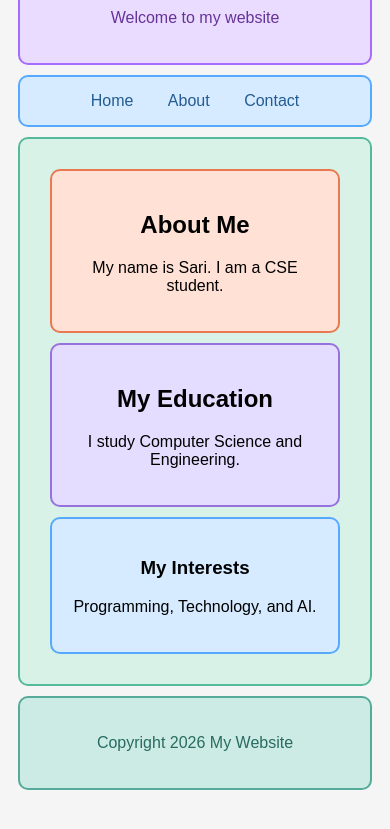
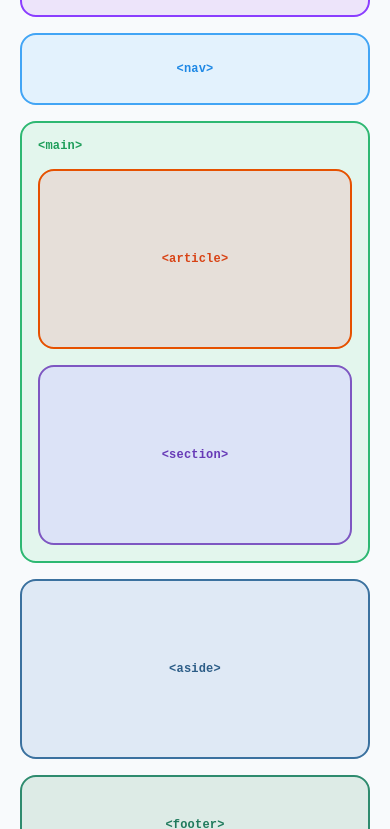
Before and after one commit to Phongsarii/Web-design, a plain HTML site: page structure.html in a window 390 px wide. Shown: the part 103-932 px from the top of the page. Before the commit the page ends 903 px from the top, so only its background shows below. Drawn offline with Linux system fonts and the light colour scheme.

Commit message:
Refactor HTML structure and improve styling
Updated HTML structure and styles for better layout and responsiveness.

```diff
--- a/structure.html
+++ b/structure.html
@@ -1,125 +1,126 @@
-
 <!DOCTYPE html>
 <html lang="en">
 <head>
-  <meta charset="UTF-8">
-  <title>My First Web Structure</title>
-
+    <meta charset="UTF-8">
+    <meta name="viewport" content="width=device-width, initial-scale=1.0">
+    <title>document-structure.html</title>
     <style>
+        * {
+            box-sizing: border-box;
+        }
+        html {
+            background: #e2e8f0;
+        }
         body {
-            font-family: Arial;
-            text-align: center;
-            background-color: #f5f5f5;
+            width: min(820px, 100%);
+            margin: 0 auto;
+            min-height: 100vh;
+            background: #f8fafc;
+            display: grid;
+            grid-template-columns: minmax(0, 2.05fr) minmax(0, 1fr);
+            align-items: stretch;
+            gap: 16px;
+            padding: 28px 20px 40px;
+            font-family: monospace, sans-serif;
+            font-weight: bold;
         }
-
+        header, nav, main, article, section, aside, footer {
+            border: 2.5px solid;
+            border-radius: 16px;
+            letter-spacing: 0.2px;
+        }
+        header, nav, footer {
+            grid-column: 1 / -1;
+        }
         header {
-            background-color: #eadcff;
-            color: #663399;
-            padding: 20px;
-            margin: 10px;
-            border: 2px solid #a66cff;
-            border-radius: 10px;
+            background-color: #ede4fa;
+            border-color: #8b3dff;
+            color: #7c2ae8;
+            height: 92px;
+            display: grid;
+            place-items: center;
         }
-
         nav {
-            background-color: #d6ebff;
-            padding: 15px;
-            margin: 10px;
-            border: 2px solid #55aaff;
-            border-radius: 10px;
+            background-color: #e3f2fd;
+            border-color: #42a5f5;
+            color: #1e88e5;
+            height: 72px;
+            display: grid;
+            place-items: center;
         }
-
-        nav a {
-            margin: 15px;
-            color: #245b91;
-            text-decoration: none;
+        main {
+            background-color: #e3f6ed;
+            border-color: #2eb872;
+            color: #1e9e5a;
+            display: flex;
+            flex-direction: column;
+            gap: 16px;
+            padding: 16px;
         }
-
-        main {
-            background-color: #d9f2e8;
-            padding: 20px;
-            margin: 10px;
-            border: 2px solid #55b99c;
-            border-radius: 10px;
+        aside {
+            background-color: #dfe9f5;
+            border-color: #3b719f;
+            color: #2c5d87;
+            display: grid;
+            place-items: center;
+            padding: 16px;
         }
-
         article {
-            background-color: #ffe1d6;
-            padding: 20px;
-            margin: 10px;
-            border: 2px solid #e87950;
-            border-radius: 10px;
+            background-color: #e6dfd9;
+            border-color: #e65100;
+            color: #d84315;
+            display: grid;
+            place-items: center;
+            padding: 16px;
+            min-height: 180px;
+            width: 100%;
         }
-
         section {
-            background-color: #e5ddff;
-            padding: 20px;
-            margin: 10px;
-            border: 2px solid #9771dd;
-            border-radius: 10px;
+            background-color: #dce3f7;
+            border-color: #7e57c2;
+            color: #673ab7;
+            display: grid;
+            place-items: center;
+            padding: 16px;
+            min-height: 180px;
+            width: 100%;
         }
-
-        aside {
-            background-color: #d6ebff;
-            padding: 20px;
-            margin: 10px;
-            border: 2px solid #55aaff;
-            border-radius: 10px;
+        footer {
+            background-color: #ddebe6;
+            border-color: #2e8b6e;
+            color: #1f7a5c;
+            display: grid;
+            place-items: center;
+            height: 100px;
         }
-
-        footer {
-            background-color: #ccebe5;
-            color: #286b60;
-            padding: 20px;
-            margin: 10px;
-            border: 2px solid #55aa99;
-            border-radius: 10px;
+        @media (max-width: 700px) {
+            body {
+                grid-template-columns: 1fr;
+            }
+            header,
+            nav,
+            main,
+            article,
+            section,
+            aside,
+            footer {
+                font-size: 12px;
+            }
+            aside {
+                min-height: 180px;
+            }
         }
     </style>
 </head>
-
 <body>
-
-    <!-- Website Header -->
-    <header>
-        <h1>My Website</h1>
-        <p>Welcome to my website</p>
-    </header>
-
-    <!-- Navigation Menu -->
-    <nav>
-        <a href="#">Home</a>
-        <a href="#">About</a>
-        <a href="#">Contact</a>
-    </nav>
-
-    <!-- Main Content -->
+    <header>&lt;header&gt;</header>
+    <nav>&lt;nav&gt;</nav>
     <main>
-
-        <!-- Article Content -->
-        <article>
-            <h2>About Me</h2>
-            <p>My name is Sari. I am a CSE student.</p>
-        </article>
-
-        <!-- Section Content -->
-        <section>
-            <h2>My Education</h2>
-            <p>I study Computer Science and Engineering.</p>
-        </section>
-
-        <!-- Additional Information -->
-        <aside>
-            <h3>My Interests</h3>
-            <p>Programming, Technology, and AI.</p>
-        </aside>
-
+        &lt;main&gt;
+        <article>&lt;article&gt;</article>
+        <section>&lt;section&gt;</section>
     </main>
-
-    <!-- Website Footer -->
-    <footer>
-        <p>Copyright 2026 My Website</p>
-    </footer>
-
+    <aside>&lt;aside&gt;</aside>
+    <footer>&lt;footer&gt;</footer>
 </body>
 </html>
```
